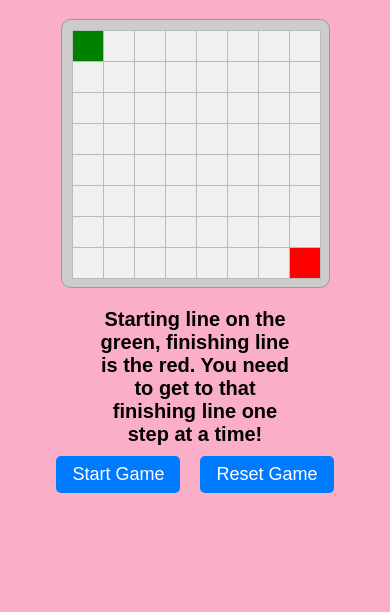
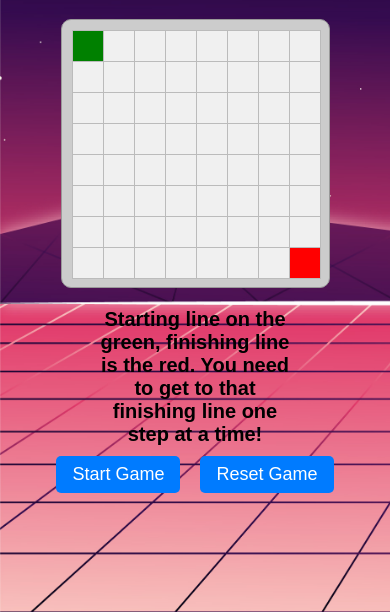
Before and after one commit to JoshRudge22/Minefield-Project-2, a plain HTML site: page index.html in a window 390 px wide. Shown: the part 232-844 px from the top of the page. Drawn offline with Linux system fonts and the light colour scheme; a web font is replaced by a local one.

Commit message:
created a sub folder in assets called images. Added the favicon and background image to the project

```diff
--- a/assets/css/style.css
+++ b/assets/css/style.css
@@ -5,11 +5,13 @@ body {
     height: 100vh;
     margin: 0;
     font-family: Arial, sans-serif;
-    background-color: #faaec7;
+    background-image: url('../images/background.jpg');
+    background-size: cover;
 }
 
 h1 {
     font-family: "Jersey 25", sans-serif;
+    color: #ffffff;
     font-weight: 400;
     font-size: 80px;
     text-align: center;
@@ -207,6 +209,17 @@ h1 {
 
 @media only screen and (max-width: 465px) {
 
+    body{
+        display: flex;
+        justify-content: center;
+        align-items: center;
+        height: 100vh;
+        margin: 0;
+        font-family: Arial, sans-serif;
+        background-image: url('../images/background.jpg');
+        background-size: cover;
+    }
+
     .board {
         display: grid;
         grid-template-columns: repeat(8, 30px);
```
Also changed, not shown: assets/images/background.jpg (added), assets/images/favicon.ico (added).
